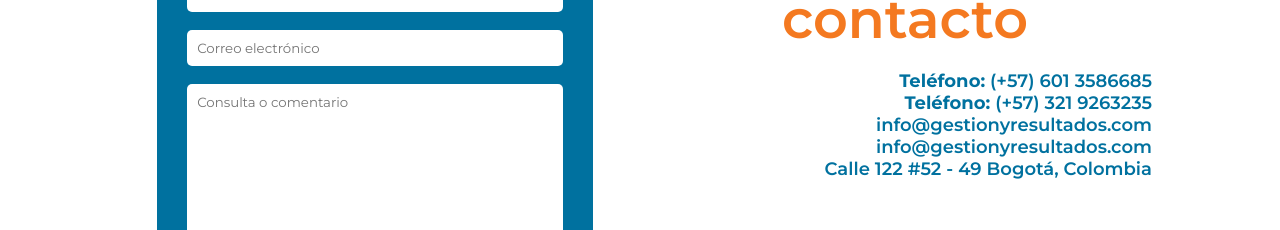
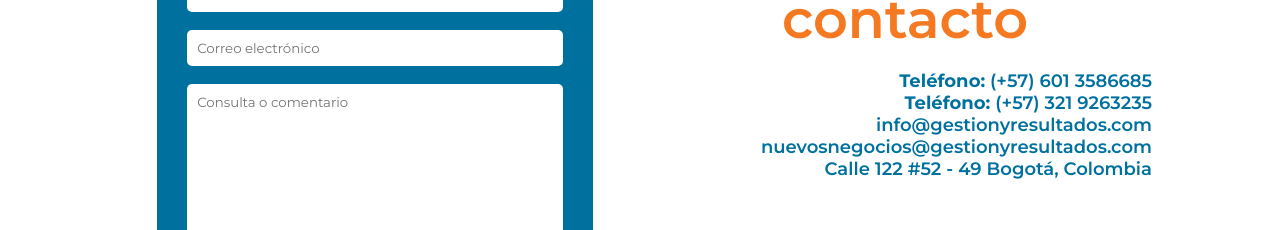
Before and after one commit to JuanC001/GYR-Front, a React (Vite) app: page /contacto in a window 1280 px wide. Shown: the part 802-1032 px from the top of the page. Built offline with nearby package versions, Linux system fonts and the light colour scheme; no server answers.

Commit message:
Update Contact.jsx

```diff
--- a/src/Pages/Contact/Contact.jsx
+++ b/src/Pages/Contact/Contact.jsx
@@ -91,7 +91,7 @@ export const Contact = () => {
               <br />
               info@gestionyresultados.com
               <br />
-              info@gestionyresultados.com
+              nuevosnegocios@gestionyresultados.com
               <br />
               Calle 122 #52 - 49 Bogotá, Colombia
             </p>
```
